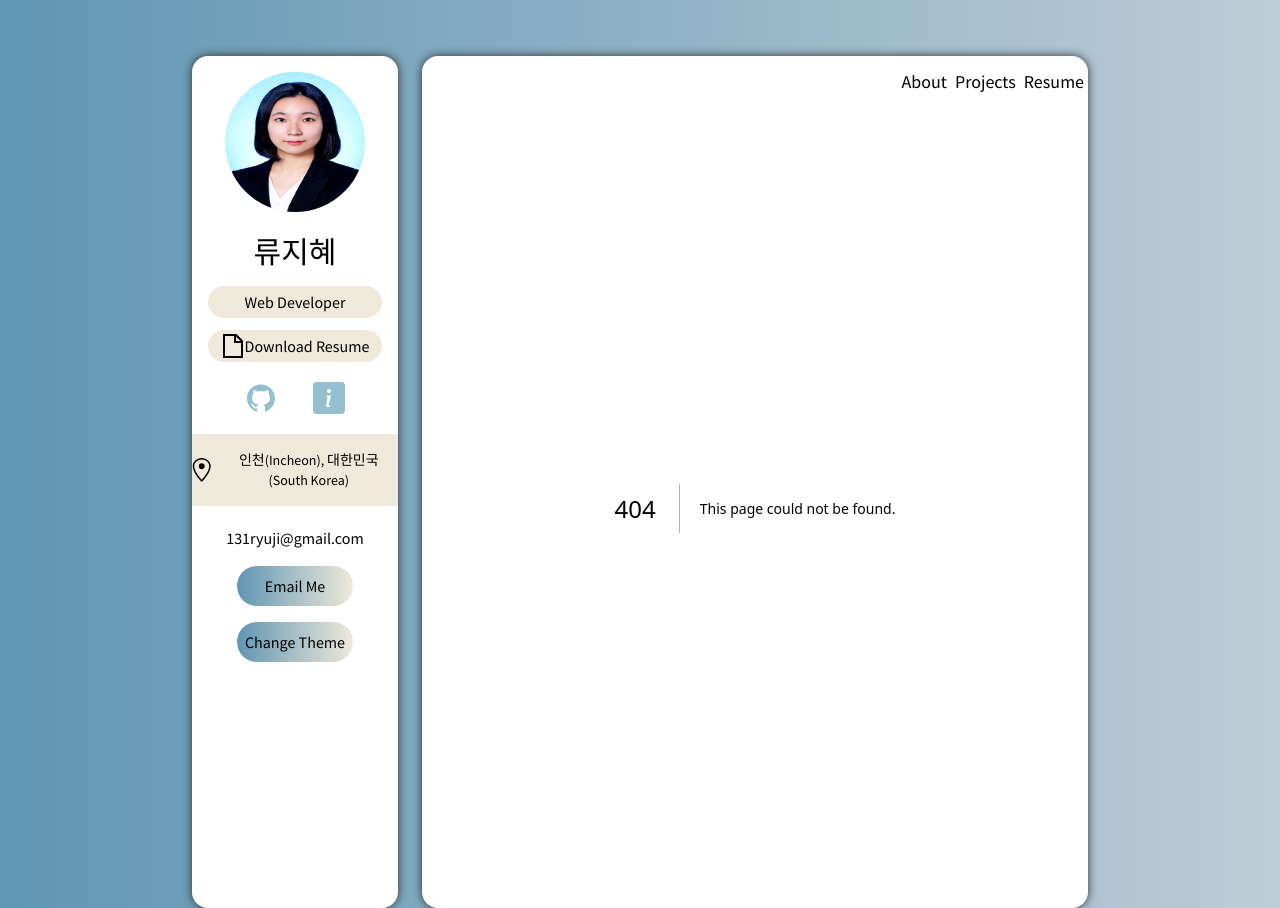
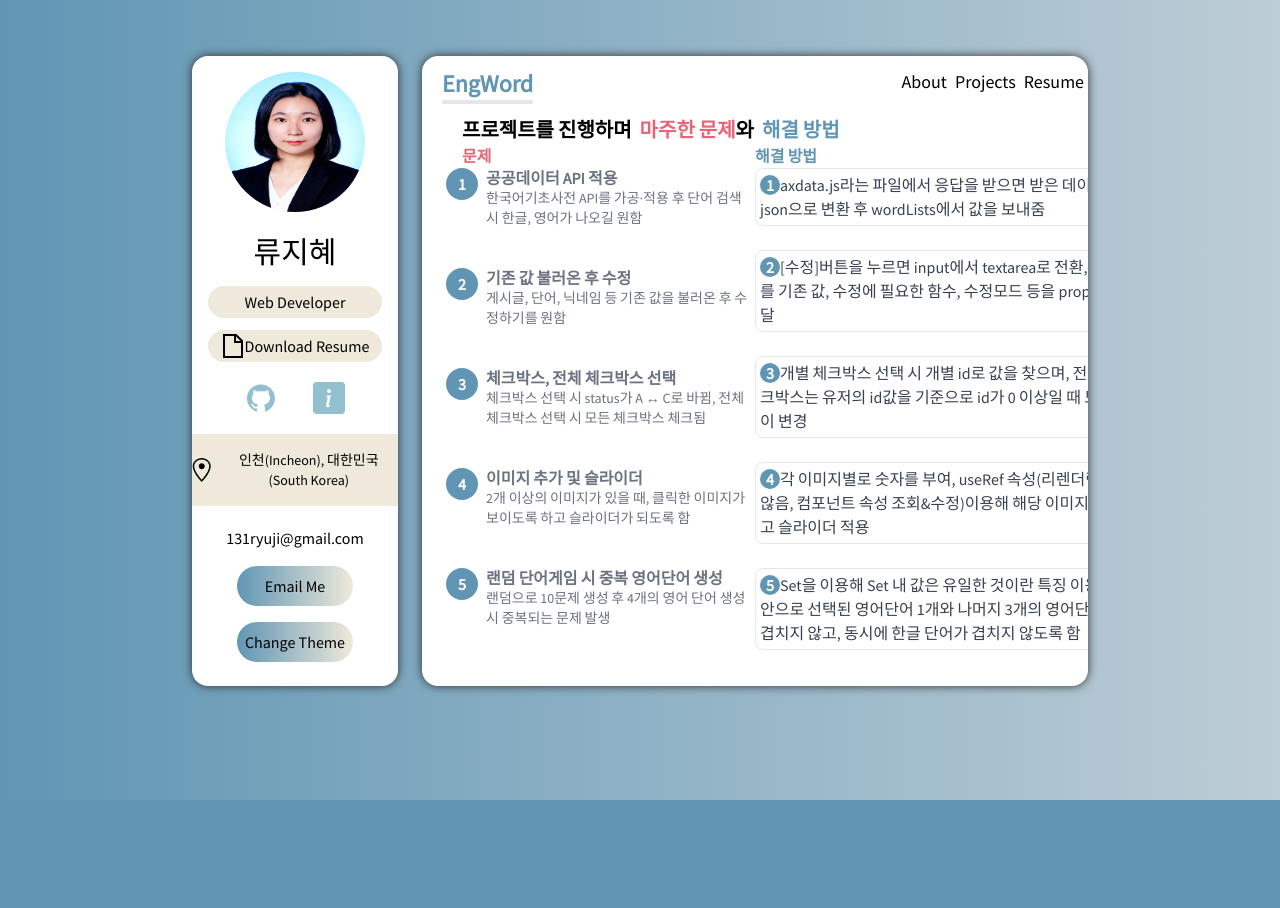
Before and after one commit to 0131ryu/portfolio, a Next.js app: page /main in a window 1280 px wide. Before the commit this address had no page. After the commit the page ends 800 px from the top, so only its background shows below. Built offline with nearby package versions, Linux system fonts and the light colour scheme.

Commit message:
1. 메인항목(mai)을 만들고 프로젝트 설명하기

```diff
--- /dev/null
+++ b/components/MainCard.tsx
@@ -0,0 +1,27 @@
+import { IMain } from '@/type'
+import React, { FunctionComponent } from 'react'
+
+const MainCard:FunctionComponent<{main: IMain}> = ({
+    main: { id, answer, category, deployed_url }
+}) => {
+
+  const createMarkup = () => {
+    return {
+        __html: answer
+    }
+  }
+
+  return (
+    <div className="p-1 mb-4 bg-white border border-gray-200 rounded-lg shadow lg:mb-6 lg:w-96 hover:bg-gray-100 dark:bg-gray-800 dark:border-gray-700 dark:hover:bg-gray-700">
+        <a href={deployed_url}>
+          <div className='flex'>
+          <p className="font-normal text-gray-700 dark:text-gray-400">
+            <span className='w-5 h-5 px-1.5 font-bold rounded-full bg-dark-blue dark:bg-dark-red text-white dark:text-black'>{id}</span>
+            {answer}</p>
+          </div>
+        </a>
+    </div>
+  )
+}
+
+export default MainCard
--- /dev/null
+++ b/components/MainTimeLine.tsx
@@ -0,0 +1,27 @@
+import { IMain } from '@/type'
+import React, { FunctionComponent } from 'react'
+
+const MainTimeLine:FunctionComponent<{main: IMain}>= ({
+    main: {id, name, question }
+}) => {
+
+  const createMarkup = () => {
+        return {
+            __html: name
+        }
+    }
+
+  return (
+     <ol className="relative text-gray-500 dark:border-gray-700 dark:text-gray-400">
+        <li className="mb-10 ml-6">
+            <span className="absolute flex items-center justify-center w-8 h-8 rounded-full bg-dark-blue -left-4 ring-4 ring-white dark:ring-gray-900 dark:bg-dark-red ">
+                <p className="w-5 h-5 mb-1 ml-3 font-bold text-white dark:text-black">{id}</p>
+            </span>
+            <h3 className="font-bold leading-tight">{name}</h3>
+            <p className="text-sm">{question}</p>
+        </li>
+    </ol>
+  )
+}
+
+export default MainTimeLine
--- a/components/Navbar.tsx
+++ b/components/Navbar.tsx
@@ -26,12 +26,16 @@ const Navbar = () => {
         if(pathname === "/") {
             setActiveItem('About')
         }
+        if(pathname === "/main") {
+            setActiveItem('EngWord')
+        }
         if(pathname === "/projects") {
             setActiveItem('Projects')
         }
         if(pathname === "/resume") {
             setActiveItem('Resume')
         }
+
     }, [])
 
     return (
@@ -39,6 +43,7 @@ const Navbar = () => {
             <span className="ml-5 text-xl font-bold border-b-4 text-dark-blue md:text-2xl">{activeItem}</span>
             <div className="text-lg">
             <NavItem activeItem={activeItem} setActiveItem={setActiveItem} name="About" route="/" />
+            <NavItem activeItem={activeItem} setActiveItem={setActiveItem} name="EngWord" route="/main" />
             <NavItem activeItem={activeItem} setActiveItem={setActiveItem} name="Projects" route="/projects" />
             <NavItem activeItem={activeItem} setActiveItem={setActiveItem} name="Resume" route="/resume" />
             </div>
--- a/data.ts
+++ b/data.ts
@@ -1,5 +1,5 @@
 
-import { IProject, IService, ISkill } from "./type"
+import { IMain, IProject, IService, ISkill } from "./type"
 import { RiComputerLine, RiComputerFill, RiStickyNoteLine } from "react-icons/ri"
 import { MdSocialDistance, MdFolder } from 'react-icons/md'
 import { IoLogoJavascript } from "react-icons/io"
@@ -74,7 +74,6 @@ export const languages:ISkill[] = [
     }
 ]
 
-
 export const projects:IProject[] = [
     {
         id: 0,
@@ -143,3 +142,51 @@ export const projects:IProject[] = [
         key_techs: ["Vue", "Node.js", "OpenApi"],
     }
 ]
+
+export const main:IMain[] = [
+    {
+        id: 1,
+        name: "공공데이터 API 적용",
+        question:
+          "한국어기초사전 API를 가공·적용 후 단어 검색 시 한글, 영어가 나오길 원함",
+        answer: "axdata.js라는 파일에서 응답을 받으면 받은 데이터를 json으로 변환 후 wordLists에서 값을 보내줌",
+        deployed_url: "https://velog.io/@131ryuji/%EB%8B%A8%EC%96%B4-%EA%B2%80%EC%83%89-%EC%8B%9C-%EC%83%9D%EA%B8%B0%EB%8A%94-%EC%98%A4%EB%A5%98-%ED%95%B4%EA%B2%B0%ED%95%9C%EA%B5%AD%EC%96%B4-%EA%B8%B0%EC%B4%88%EC%82%AC%EC%A0%84-api",
+        category: ["Word", "Game"],
+    },
+    {
+        id: 2,
+        name: "기존 값 불러온 후 수정",
+        question:
+          "게시글, 단어, 닉네임 등 기존 값을 불러온 후 수정하기를 원함",
+        answer: "[수정]버튼을 누르면 input에서 textarea로 전환, props를 기존 값, 수정에 필요한 함수, 수정모드 등을 props로 전달",
+        deployed_url: "https://velog.io/@131ryuji/%EB%8B%89%EB%84%A4%EC%9E%84-%EB%B3%80%EA%B2%BD-%EA%B2%8C%EC%8B%9C%EA%B8%80-%EC%A2%8B%EC%95%84%EC%9A%94-%EA%B2%8C%EC%8B%9C%EA%B8%80-%EC%88%98%EC%A0%95-%EA%B2%8C%EC%8B%9C%EA%B8%80-%EC%82%AD%EC%A0%9C",
+        category: ["Word", "SNS", "Game", "Profile"],
+    },
+    {
+        id: 3,
+        name: "체크박스, 전체 체크박스 선택",
+        question:
+          "체크박스 선택 시 status가 A ↔ C로 바뀜, 전체 체크박스 선택 시 모든 체크박스 체크됨",
+        answer: "개별 체크박스 선택 시 개별 id로 값을 찾으며, 전체 체크박스는 유저의 id값을 기준으로 id가 0 이상일 때 모든 값이 변경",
+        deployed_url: "https://velog.io/@131ryuji/%EC%B2%B4%ED%81%AC%EB%B0%95%EC%8A%A4-%EC%88%98%EC%A0%95-%EC%A0%84%EC%B2%B4-%EC%B2%B4%ED%81%AC%EB%B0%95%EC%8A%A4-%EC%84%A0%ED%83%9D",
+        category: ["Word", "Game"],
+    },
+    {
+        id: 4,
+        name: "이미지 추가 및 슬라이더",
+        question:
+          "2개 이상의 이미지가 있을 때, 클릭한 이미지가 보이도록 하고 슬라이더가 되도록 함",
+        answer: "각 이미지별로 숫자를 부여, useRef 속성(리렌더링 하지 않음, 컴포넌트 속성 조회&수정)이용해 해당 이미지를 찾고 슬라이더 적용",
+        deployed_url: "https://velog.io/@131ryuji/%EC%9D%B4%EB%AF%B8%EC%A7%80-%EC%B6%94%EA%B0%80-%EC%9D%B4%EB%AF%B8%EC%A7%80-%EC%8A%AC%EB%9D%BC%EC%9D%B4%EB%8D%94",
+        category: ["SNS"],
+    },
+    {
+        id: 5,
+        name: "랜덤 단어게임 시 중복 영어단어 생성",
+        question:
+          "랜덤으로 10문제 생성 후 4개의 영어 단어 생성 시 중복되는 문제 발생",
+        answer: "Set을 이용해 Set 내 값은 유일한 것이란 특징 이용, 답안으로 선택된 영어단어 1개와 나머지 3개의 영어단어가 겹치지 않고, 동시에 한글 단어가 겹치지 않도록 함",
+        deployed_url: "https://velog.io/@131ryuji/%EA%B8%B0%EC%A1%B4-%EB%8B%A8%EC%96%B4-%EC%84%A0%ED%83%9D-%EC%8B%9C-%EC%84%A0%ED%83%9D%EC%A7%80%EA%B0%80-%EC%A4%91%EB%B3%B5%EC%9D%B8-%EB%B6%80%EB%B6%84-%ED%95%B4%EA%B2%B05.-%EB%8B%A8%EC%96%B4-%EA%B2%8C%EC%9E%84-%EC%98%A4%EB%A5%98",
+        category: ["Game"],
+    },
+]
--- a/package.json
+++ b/package.json
@@ -24,6 +24,7 @@
   },
   "devDependencies": {
     "autoprefixer": "^10.4.13",
+    "nodemon": "^2.0.21",
     "postcss": "^8.4.21",
     "tailwindcss": "^3.2.7"
   }
--- a/pages/index.tsx
+++ b/pages/index.tsx
@@ -19,13 +19,14 @@ const Index = () => {
         <title>Web Developer | Portfolio</title>
       </Head>
 
-      <h5 className="my-3 font-medium">
-        <span className="font-bold">만들어 본 것을 다시 고민하는 개발자, </span>
-          <span className="font-bold text-dark-red">류지혜</span>입니다.
+      <h5 className="my-3 text-lg font-bold lg:text-xl">
+        <span>만들어 본 것을 다시 고민하는 개발자, </span>
+          <span className="text-dark-red">류지혜</span>
         </h5>
-          <p>영단어 학습<a href="https://engword.shop" className="text-light-blue">(https://engword.shop)</a>이란 주제로 총 3번(v.1 ~ v.3)에 걸쳐,
-            프론트와 백엔드 부분을 고민하면서 웹 프로젝트를 만들었습니다. 같은 주제의 프로젝트를 고민하면서, 구현하고자 하는 기능에 대한
-            고민과 끈기를 갖고 프로젝트를 만들어내는 경험이 있습니다.
+          <p><span className="font-bold">영단어 학습</span><a href="https://engword.shop" className="text-dark-blue">(https://engword.shop)</a>이란 주제로 <span className="font-bold">총 3번(v.1 ~ v.3)</span>에 걸쳐,
+            프론트와 백엔드 부분을 고민하면서 웹 프로젝트를 만들었습니다. 같은 주제의 프로젝트를 고민하면서,
+            <span className="font-bold text-dark-blue dark:text-dark-red">구현하고자 하는 기능에 대한
+            고민과 끈기</span>를 갖고 <span className="font-bold text-dark-blue dark:text-dark-red">프로젝트를 만들어내는 경험</span>이 있습니다.
           </p>
       <div className="flex-grow p-4 mt-5 bg-light-beige" style={{marginLeft: '-1.5rem', marginRight: '-1.5rem'}}>
         <h6 className="my-3 font-bold tracking-wide text-ml dark:text-black">What I Offer</h6>
--- /dev/null
+++ b/pages/main.tsx
@@ -0,0 +1,39 @@
+import MainCard from '@/components/MainCard'
+import MainTimeLine from '@/components/mainTimeLine'
+import React, { useState } from 'react'
+import { main as mainData } from '@/data'
+
+const main = () => {
+    const [mains, setMain] = useState(mainData);
+  return (
+   <>
+   <h2 className="flex px-10 text-lg font-bold lg:text-xl">프로젝트를 진행하며 &nbsp;
+        <span className='text-dark-red'>마주한 문제</span>와 &nbsp;
+        <span className='text-dark-blue'>해결 방법</span>
+    </h2>
+    <div className="flex px-10">
+        <div className='w-3/6'>
+            <p className='font-bold text-dark-red'>문제</p>
+            {mains.map((main) => (
+               <>
+                <div className='flex'>
+                    <div>
+                    <MainTimeLine main={main}/>
+                    </div>
+                </div>
+               </>
+            ))}
+        </div>
+        <div className='w-3/6'>
+            <p className='font-bold text-dark-blue'>해결 방법</p>
+            {mains.map((main) => (
+              <MainCard main={main} />
+            ))}
+        </div>
+    </div>
+
+   </>
+  )
+}
+
+export default main
```
Also changed, not shown: type.ts (+12 -5 lines), 1 other file (tests, documents, lock files or other folders).
